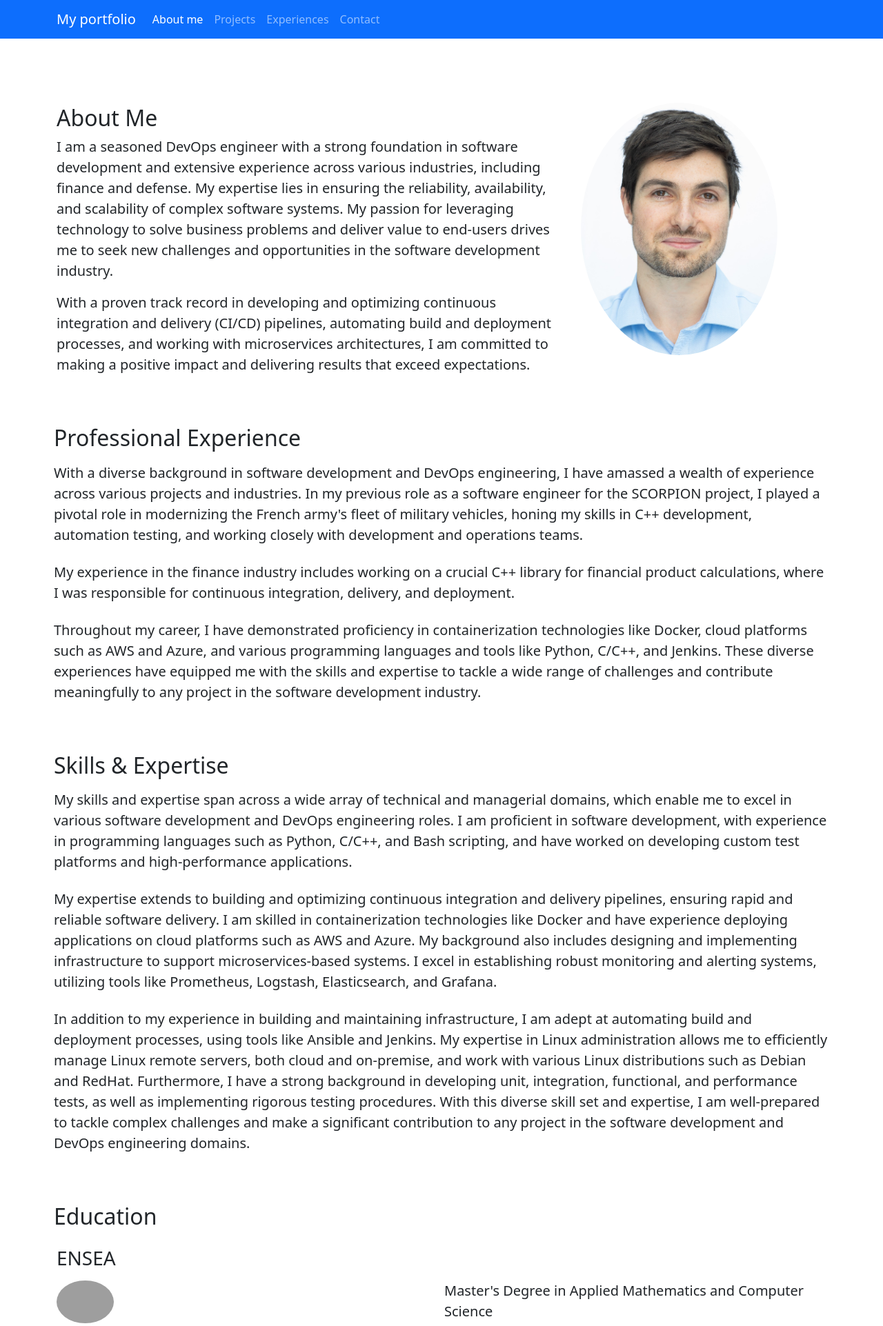
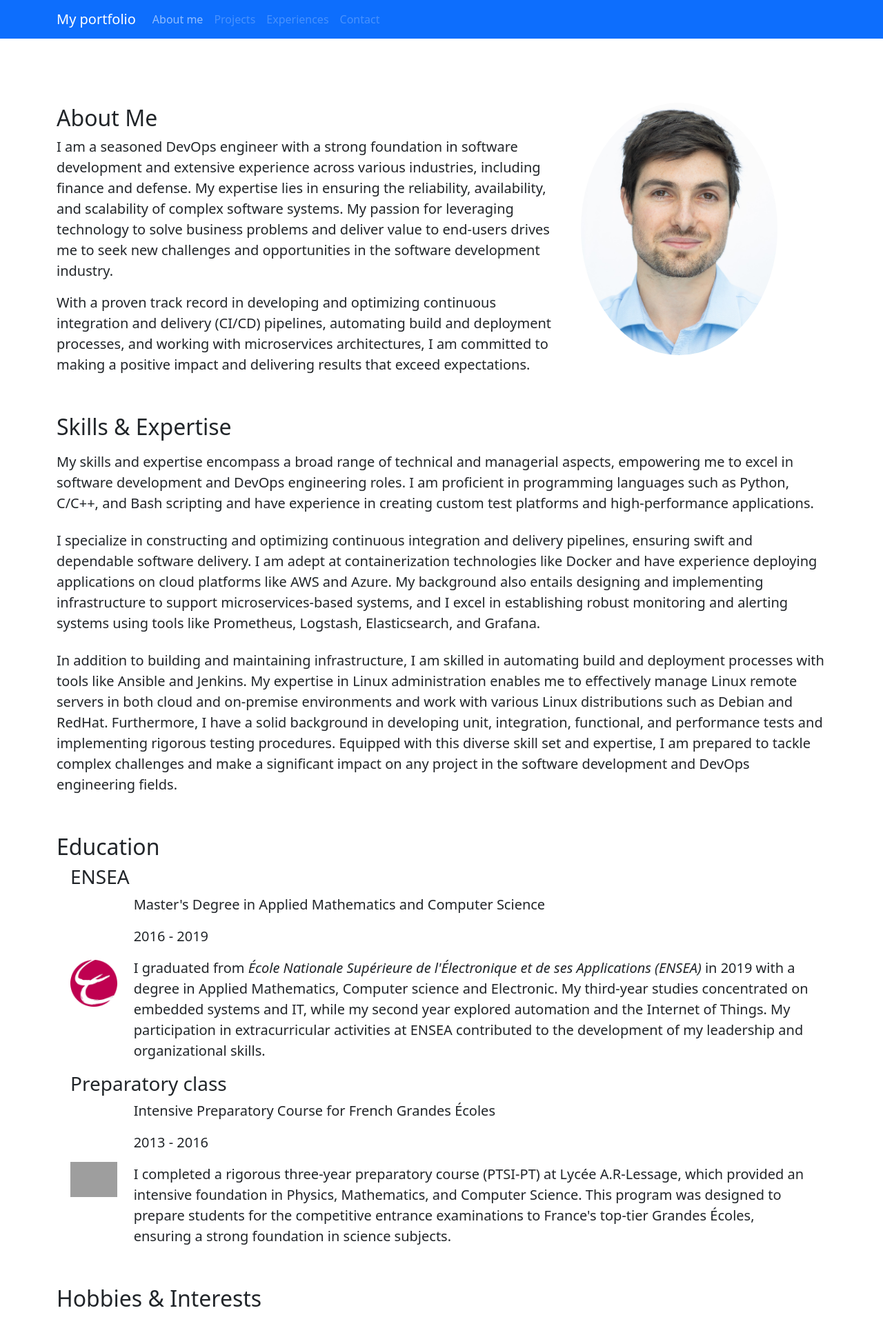
Before and after one commit to Pyodin/bhs-consulting, a Flask app: page /about in a window 1280 px wide. Shown: the top 1923 px of the page at 69% size. Run offline with Flask 3, Linux system fonts and the light colour scheme; some libraries are stand-ins or nearby versions; grey boxes are pictures that could not be loaded.

Commit message:
update about page

```diff
--- a/project/app/static/css/style.css
+++ b/project/app/static/css/style.css
@@ -5,3 +5,9 @@
     height: h100;
     margin-right: 10px;
 }
+
+.card:hover {
+    box-shadow: 0 8px 16px 0 rgba(0, 0, 0, 0.2);
+}
+
+/* add style for index.html */
--- a/project/app/templates/about.html
+++ b/project/app/templates/about.html
@@ -21,7 +21,7 @@
         <!--nav bar  -->
         <nav class="navbar navbar-expand-lg bg-primary" data-bs-theme="dark">
             <div class="container">
-                <a class="navbar-brand" href="index.html">My portfolio</a>
+                <a class="navbar-brand" href="/">My portfolio</a>
                 <button
                     class="navbar-toggler"
                     type="button"
@@ -35,14 +35,14 @@
                 </button>
                 <div class="collapse navbar-collapse" id="navbarNavAltMarkup">
                     <div class="navbar-nav">
-                        <a class="nav-link active" href="about.html"
-                            >About me</a
+                        <a class="nav-link" href="/about">About me</a>
+                        <a class="nav-link disabled" href="/projects"
+                            >Projects</a
                         >
-                        <a class="nav-link" href="projects.html">Projects</a>
-                        <a class="nav-link" href="experiences.html"
+                        <a class="nav-link disabled" href="/experiences"
                             >Experiences</a
                         >
-                        <a class="nav-link" href="contact.html">Contact</a>
+                        <a class="nav-link disabled" href="/contact">Contact</a>
                     </div>
                 </div>
             </div>
@@ -50,8 +50,8 @@
 
         <!-- Main content -->
         <div class="container mt-5">
+            <!-- About Me Section -->
             <div class="row justify-content-center align-items-center">
-                <!-- About Me Section -->
                 <div class="col-md-8">
                     <h2 class="mt-5">About Me</h2>
                     <p class="lead">
@@ -82,78 +82,45 @@
                         style="width: 80%"
                     />
                 </div>
-
-                <!-- Professional Experience Section -->
-                <div class="row justify-content-center align-items-center g-2">
-                    <h2 class="mt-5">Professional Experience</h2>
-                    <p class="lead">
-                        With a diverse background in software development and
-                        DevOps engineering, I have amassed a wealth of
-                        experience across various projects and industries. In my
-                        previous role as a software engineer for the SCORPION
-                        project, I played a pivotal role in modernizing the
-                        French army's fleet of military vehicles, honing my
-                        skills in C++ development, automation testing, and
-                        working closely with development and operations teams.
-                    </p>
-                    <p class="lead">
-                        My experience in the finance industry includes working
-                        on a crucial C++ library for financial product
-                        calculations, where I was responsible for continuous
-                        integration, delivery, and deployment.
-                    </p>
-                    <p class="lead">
-                        Throughout my career, I have demonstrated proficiency in
-                        containerization technologies like Docker, cloud
-                        platforms such as AWS and Azure, and various programming
-                        languages and tools like Python, C/C++, and Jenkins.
-                        These diverse experiences have equipped me with the
-                        skills and expertise to tackle a wide range of
-                        challenges and contribute meaningfully to any project in
-                        the software development industry.
-                    </p>
             </div>
 
             <!-- Skills & Expertise Section -->
             <div class="row justify-content-center align-items-center g-2">
                 <h2 class="mt-5">Skills & Expertise</h2>
                 <p class="lead">
-                        My skills and expertise span across a wide array of
-                        technical and managerial domains, which enable me to
-                        excel in various software development and DevOps
-                        engineering roles. I am proficient in software
-                        development, with experience in programming languages
-                        such as Python, C/C++, and Bash scripting, and have
-                        worked on developing custom test platforms and
-                        high-performance applications.
+                    My skills and expertise encompass a broad
+                    range of technical and managerial aspects, empowering me to
+                    excel in software development and DevOps engineering roles.
+                    I am proficient in programming languages such as Python,
+                    C/C++, and Bash scripting and have experience in creating
+                    custom test platforms and high-performance applications.
                 </p>
                 <p class="lead">
-                        My expertise extends to building and optimizing
-                        continuous integration and delivery pipelines, ensuring
-                        rapid and reliable software delivery. I am skilled in
-                        containerization technologies like Docker and have
-                        experience deploying applications on cloud platforms
-                        such as AWS and Azure. My background also includes
-                        designing and implementing infrastructure to support
-                        microservices-based systems. I excel in establishing
-                        robust monitoring and alerting systems, utilizing tools
-                        like Prometheus, Logstash, Elasticsearch, and Grafana.
+                    I specialize in constructing and optimizing continuous
+                    integration and delivery pipelines, ensuring swift and
+                    dependable software delivery. I am adept at containerization
+                    technologies like Docker and have experience deploying
+                    applications on cloud platforms like AWS and Azure. My
+                    background also entails designing and implementing
+                    infrastructure to support microservices-based systems, and I
+                    excel in establishing robust monitoring and alerting systems
+                    using tools like Prometheus, Logstash, Elasticsearch, and
+                    Grafana.
                 </p>
                 <p class="lead">
-                        In addition to my experience in building and maintaining
-                        infrastructure, I am adept at automating build and
-                        deployment processes, using tools like Ansible and
-                        Jenkins. My expertise in Linux administration allows me
-                        to efficiently manage Linux remote servers, both cloud
-                        and on-premise, and work with various Linux
-                        distributions such as Debian and RedHat. Furthermore, I
-                        have a strong background in developing unit,
-                        integration, functional, and performance tests, as well
-                        as implementing rigorous testing procedures. With this
-                        diverse skill set and expertise, I am well-prepared to
-                        tackle complex challenges and make a significant
-                        contribution to any project in the software development
-                        and DevOps engineering domains.
+                    In addition to building and maintaining infrastructure, I am
+                    skilled in automating build and deployment processes with
+                    tools like Ansible and Jenkins. My expertise in Linux
+                    administration enables me to effectively manage Linux remote
+                    servers in both cloud and on-premise environments and work
+                    with various Linux distributions such as Debian and RedHat.
+                    Furthermore, I have a solid background in developing unit,
+                    integration, functional, and performance tests and
+                    implementing rigorous testing procedures. Equipped with this
+                    diverse skill set and expertise, I am prepared to tackle
+                    complex challenges and make a significant impact on any
+                    project in the software development and DevOps engineering
+                    fields.
                 </p>
             </div>
 
@@ -161,34 +128,138 @@
             <div class="row justify-content-center align-items-center g-2">
                 <h2 class="mt-5">Education</h2>
                 <!-- Ensea -->
-                    <div class="row justify-content-start g-2">
+                <div class="row justify-content-start align-items-center">
                     <h3>ENSEA</h3>
                     <div class="col">
                         <img
-                                src="https://upload.wikimedia.org/wikipedia/fr/thumb/8/82/Logo_ENSEA.svg/1200px-Logo_ENSEA.svg.png"
+                            src="../static/images/ensea.png"
                             alt="ENSEA"
-                                class="img-fluid rounded-circle"
-                                style="width: 15%"
+                            class="img-fluid"
+                            style="width: 85px"
                         />
                     </div>
-                        <div class="col">
+                    <div class="col-md-11">
                         <p class="lead">
-                                Master's Degree in Applied Mathematics and
-                                Computer Science
+                            Master's Degree in Applied Mathematics and Computer
+                            Science
                         </p>
                         <p class="lead">2016 - 2019</p>
+                        <p class="lead">
+                            I graduated from
+                            <em
+                                >École Nationale Supérieure de l'Électronique et
+                                de ses Applications (ENSEA)
+                            </em>
+                            in 2019 with a degree in Applied Mathematics,
+                            Computer science and Electronic. My third-year
+                            studies concentrated on embedded systems and IT,
+                            while my second year explored automation and the
+                            Internet of Things. My participation in
+                            extracurricular activities at ENSEA contributed to
+                            the development of my leadership and organizational
+                            skills.
+                        </p>
+                    </div>
+                </div>
+
+                <!-- Classe preparatoire -->
+                <div class="row justify-content-start align-items-center">
+                    <h3>Preparatory class</h3>
+                    <div class="col">
+                        <img
+                            src="https://fetelemur.com/wp-content/uploads/2021/11/Logo-ville-de-Vannes-Patch-blanc.png"
+                            alt="ENSEA"
+                            class="img-fluid"
+                        />
+                    </div>
+                    <div class="col-md-11">
+                        <p class="lead">
+                            Intensive Preparatory Course for French Grandes
+                            Écoles
+                        </p>
+                        <p class="lead">2013 - 2016</p>
+                        <p class="lead">
+                            I completed a rigorous three-year preparatory course
+                            (PTSI-PT) at Lycée A.R-Lessage, which provided an
+                            intensive foundation in Physics, Mathematics, and
+                            Computer Science. This program was designed to
+                            prepare students for the competitive entrance
+                            examinations to France's top-tier Grandes Écoles,
+                            ensuring a strong foundation in science subjects.
+                        </p>
                     </div>
                 </div>
             </div>
 
+            <!-- Hobbies & Interests Section -->
             <div class="row justify-content-center align-items-center g-2">
                 <h2 class="mt-5">Hobbies & Interests</h2>
-                    <p>
-                        Lorem ipsum dolor sit amet consectetur adipisicing elit.
-                        Quidem doloribus ipsam sapiente saepe placeat minima in
-                        explicabo soluta enim excepturi consectetur perferendis
-                        quod debitis exercitationem repudiandae, impedit
-                        voluptate fuga esse.
+                <div
+                    class="row justify-content-center align-items-center m-2 g-2"
+                >
+                    <div class="col-md-10">
+                        <p class="lead">
+                            Outside of my professional life, I have a diverse
+                            range of hobbies that contribute to a well-rounded
+                            and fulfilling lifestyle. Sports play a significant
+                            role in my leisure time, with grappling being a
+                            particular favorite. Practicing grappling not only
+                            keeps me physically active but also helps develop
+                            mental resilience and strategic thinking.
+                        </p>
+                    </div>
+                    <div class="col">
+                        <!-- rounded img -->
+                        <img
+                            src="https://contents.mediadecathlon.com/b71403/k$1bd9420f24387634786c6b2b39f31f67/1800x0/600pt400/983xcr737/PHOTO_INT_BOXES_article_grappling.jpg?format=auto"
+                            alt="Grappling"
+                            class="img-fluid rounded-circle"
+                        />
+                    </div>
+                </div>
+
+                <div
+                    class="row justify-content-center align-items-center m-3 g-2"
+                >
+                    <div class="col">
+                        <img
+                            src="https://images.g2crowd.com/uploads/product/image/social_landscape/social_landscape_e0760a96c15fae1be3755e9fd95971f2/codingame-for-work.png"
+                            alt="Codingame"
+                            class="img-fluid rounded-circle"
+                            style="width: 300px"
+                        />
+                    </div>
+                    <div class="col-md-10">
+                        <p class="lead">
+                            Moreover, I enjoy indulging in Python coding games,
+                            which provide a fun and engaging way to improve my
+                            programming skills and stay up-to-date with the
+                            latest technologies. These coding challenges allow
+                            me to flex my creative muscles while honing my
+                            problem-solving abilities. (Follow me on Codingame:
+                            <a
+                                href="https://www.codingame.com/profile/4b5773cbdde094de9f6a53d1d6bf74688903853"
+                                >paul_bhs</a
+                            >
+                            )
+                        </p>
+                    </div>
+                </div>
+
+                <div
+                    class="row justify-content-center align-items-center m-3 g-2"
+                >
+                    <p class="lead">
+                        In addition to these hobbies, I am deeply committed to
+                        working on personal development projects. By investing
+                        my time and effort into these projects, I can explore
+                        new ideas, learn new technologies, and refine my skills
+                        in software development and engineering. These personal
+                        endeavors enable me to continuously grow, both
+                        personally and professionally, and stay at the forefront
+                        of the ever-evolving tech industry. You can find a few
+                        of my projects on my Github:
+                        <a href="https://github.com/Pyodin">Pyodin</a>
                     </p>
                 </div>
             </div>
```
Also changed, not shown: project/app/templates/index.html (+27 -23 lines), project/app/static/images/ensea.png (added), project/app/static/images/lessage.png (added), project/app/static/images/project.png (added). Lines whose indentation alone changed are shown as unchanged.
